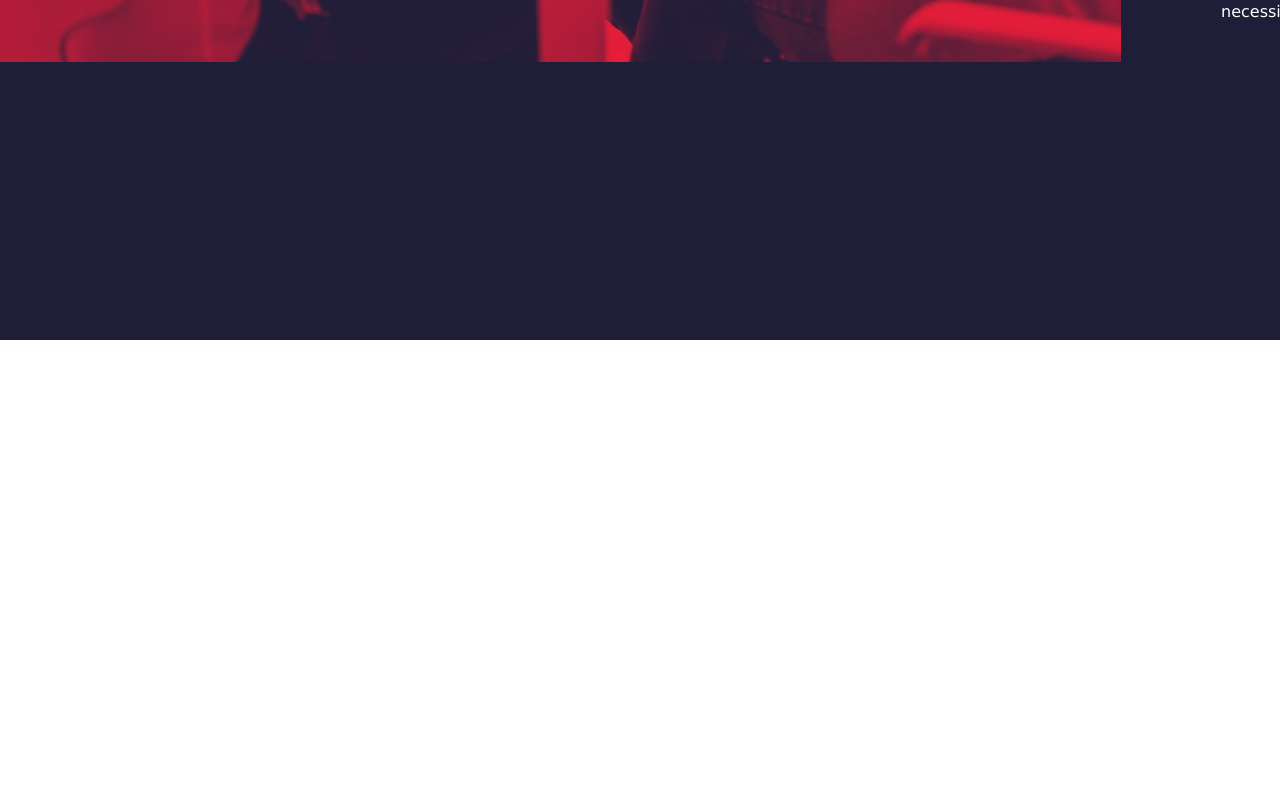
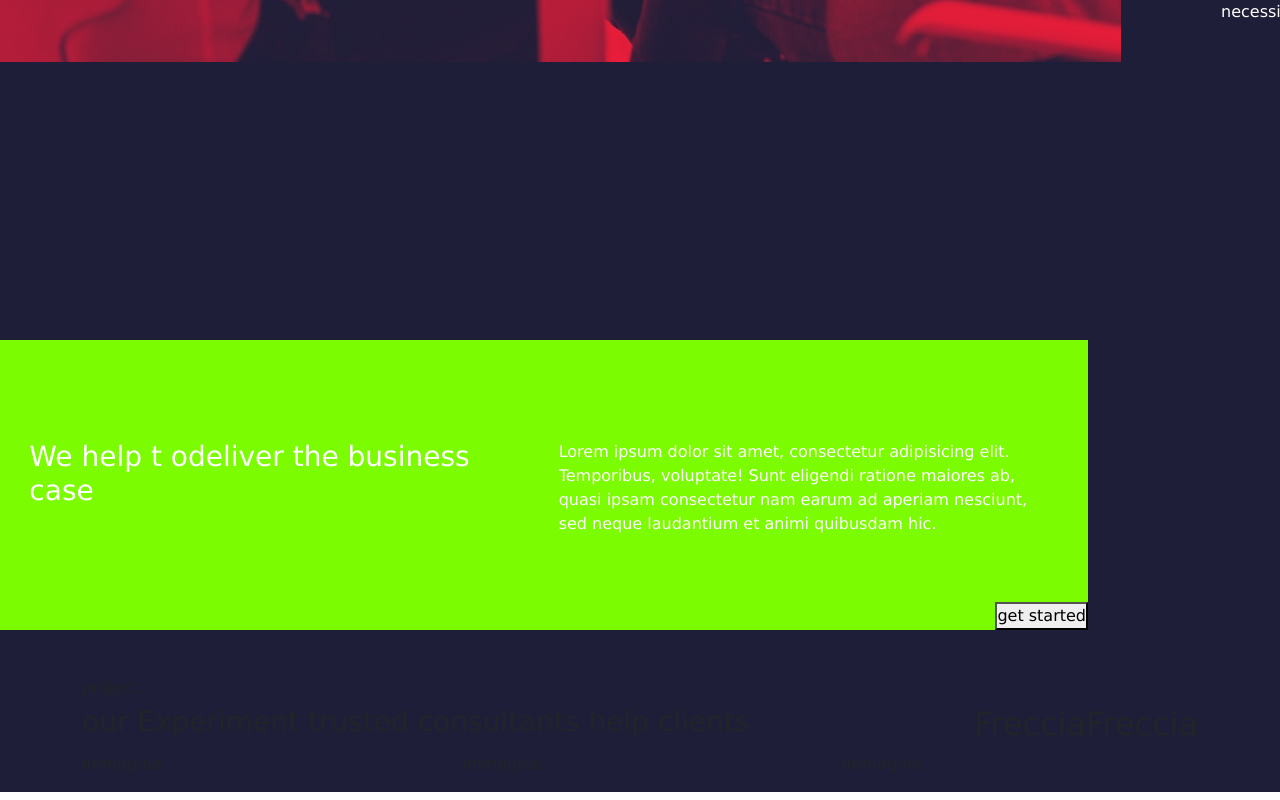
Before and after one commit to Jack-rm/proj-html-vuejs, a Vue app: page / in a window 1280 px wide. Shown: the part 2094-2894 px from the top of the page. Before the commit the page ends 2442 px from the top, so only its background shows below. Built offline with nearby package versions, Linux system fonts and the light colour scheme.

Commit message:
Added more sections to main component

```diff
--- a/src/components/Main.vue
+++ b/src/components/Main.vue
@@ -87,10 +87,9 @@
 
     </section>
 
-  <section class="my_about-us-section">
+    <section class="my_about-us-section pb-5">
 
       <div class="d-flex justify-content-between">
-
         <div class="my_about-img"><img src="../assets/img/business-people-working-together-on-project-and-5FHSKBL.jpg" alt=""></div>
         <div class="my_about-info d-flex flex-column">
 
@@ -99,11 +98,69 @@
             <div class="my_decoration-line">
             </div>
           </div>
-
           <h2>We make our strategy work</h2>
           <p>Lorem ipsum dolor, sit amet consectetur adipisicing elit. Reiciendis, pariatur eligendi id, nesciunt iure adipisci nam quasi rem ad officiis harum assumenda debitis nemo consequuntur quaerat porro magnam quam necessitatibus.</p>
 
         </div>
+      </div>
+      <div class="my_business-box">
+        <div class="d-flex justify-content-evenly">
+          <div class="my_business-title">
+            <h3>We help t odeliver the business case</h3>
+          </div>
+          <div class="my_business-info">
+            <p>Lorem ipsum dolor sit amet, consectetur adipisicing elit. Temporibus, voluptate! Sunt eligendi ratione maiores ab, quasi ipsam consectetur nam earum ad aperiam nesciunt, sed neque laudantium et animi quibusdam hic.</p>
+          </div>
+        </div>
+        <div class="text-end">
+          <button >get started</button>
+        </div>
+      </div>
+
+    </section>
+
+    <section class="my_consultants-section">
+
+      <div class="container">
+        <div class="row">
+          <div class="col-12">
+            <div class="d-flex">
+              <div></div>
+              <h6>project</h6>
+            </div>
+
+            <div class="d-flex justify-content-between">
+
+              <h3>our Experiment trusted consultants help clients</h3>
+              <div class="d-flex">
+                <div>
+                  <h2>Freccia</h2>
+                </div>
+                <div>
+                  <h2>Freccia</h2>
+                </div>
+              </div>
+            </div>
+          </div>
+        </div>
+        <div class="row">
+          <div class="col-4">
+            <p>immagine</p>
+          </div>
+          <div class="col-4">
+            <p>immagine</p>
+          </div>
+          <div class="col-4">
+            <p>immagine</p>
+          </div>
+        </div>
+      </div>
+
+    </section>
+
+    <section>
+
+      <div>
 
       </div>
 
@@ -180,4 +237,21 @@ export default {
 .my_about-info{
   padding: 300px 300px 300px 100px;
 }
+
+.my_business-box{
+  background-color: lawngreen;
+  width: 85%;
+}
+
+.my_business-title{
+  width: 500px;
+  padding: 100px 0px 50px 0px;
+}
+
+.my_business-info{
+  width: 500px;
+  padding: 100px 0px 50px 0px;
+}
+
+
 </style>
```
Lines whose indentation alone changed are shown as unchanged.
